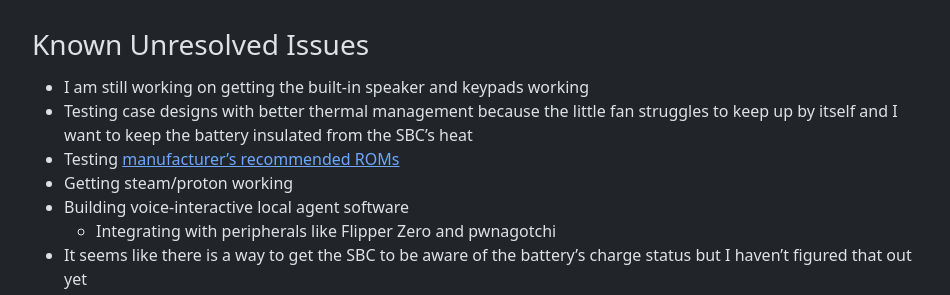
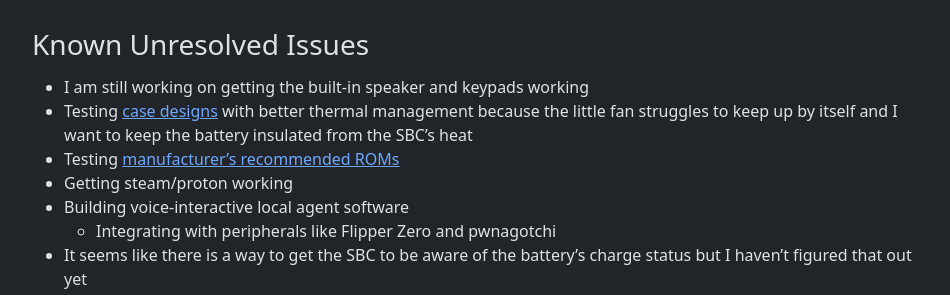
Before and after one commit to cjtrowbridge-com/cjtrowbridge.com, a Jekyll site: the page built from projects/2026-09-09-micro-cyberdeck/index.md, in a window 1280 px wide and 900 px high, scrolled down 2532 px. Shown: the part 160-455 px from the top of the window, without its empty margins (158-1108 px from the left). Built offline with Jekyll 4.4.1, drawn with Linux system fonts in a browser that asks for light colours; nearby versions of some CDN libraries; part of the change alters nothing that is shown.

```diff
--- a/projects/2026-09-09-micro-cyberdeck/index.md
+++ b/projects/2026-09-09-micro-cyberdeck/index.md
@@ -59,7 +59,7 @@ AND, you can plug this into any USB-C docking station and essentially have a ful
 
 ### Known Unresolved Issues
 - I am still working on getting the built-in speaker and keypads working
-- Testing case designs with better thermal management because the little fan struggles to keep up by itself and I want to keep the battery insulated from the SBC's heat
+- Testing [case designs](https://github.com/cjtrowbridge/vibe-modeling/tree/main/output/micro_cyberdeck_case) with better thermal management because the little fan struggles to keep up by itself and I want to keep the battery insulated from the SBC's heat
 - Testing [manufacturer's recommended ROMs](https://spotpear.com/wiki/Raspberry-Pi-Game-1.54inch-LCD-touchscreen-display-ST7789.html)
 - Getting steam/proton working
 - Building voice-interactive local agent software
```
